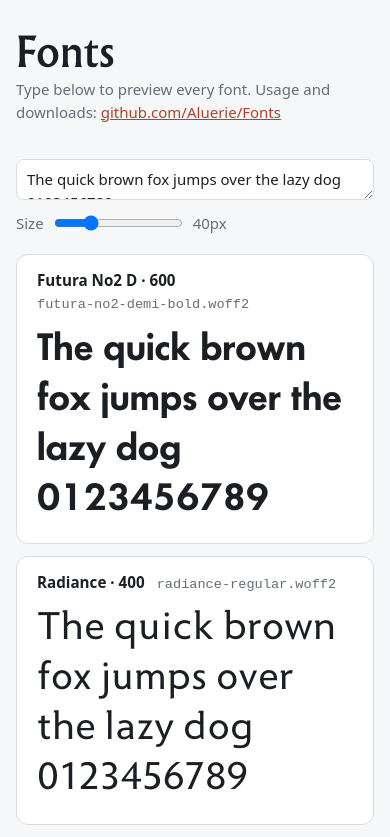
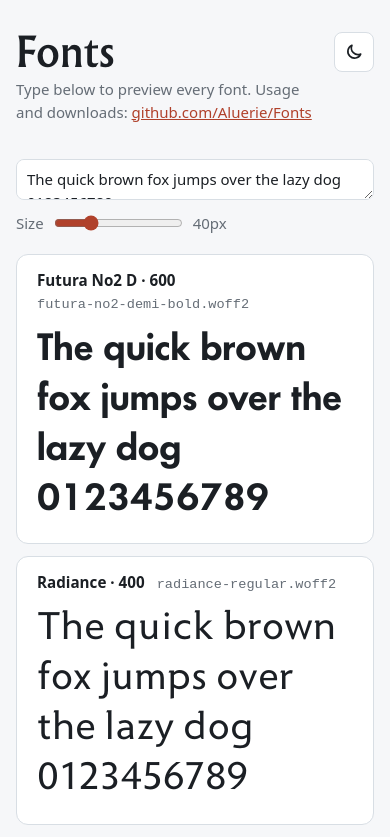
Before and after one commit to Aluerie/Fonts, a plain HTML site: page index.html in a window 390 px wide. Shown: the top 837 px of the page. Drawn offline with Linux system fonts and the light colour scheme.

Commit message:
✨ Add demo theme toggle and Dependabot auto-merge

```diff
--- a/index.html
+++ b/index.html
@@ -5,9 +5,16 @@
 <meta name="viewport" content="width=device-width, initial-scale=1">
 <title>Fonts</title>
 <link rel="stylesheet" href="fonts.css">
+<script>
+  // Apply a saved theme before the page paints, so it doesn't flash the system theme first.
+  try {
+    const saved = localStorage.getItem("theme");
+    if (saved === "light" || saved === "dark") document.documentElement.dataset.theme = saved;
+  } catch {}
+</script>
 <style>
   :root {
-    color-scheme: light dark;
+    color-scheme: light;
     --bg: #f6f7f9;
     --card: #ffffff;
     --text: #1b1f24;
@@ -16,7 +23,8 @@
     --accent: #b0412b;
   }
   @media (prefers-color-scheme: dark) {
-    :root {
+    :root:not([data-theme="light"]) {
+      color-scheme: dark;
       --bg: #13161a;
       --card: #1b1f24;
       --text: #f0f3f6;
@@ -24,6 +32,15 @@
       --line: #30363d;
       --accent: #e5764f;
     }
+  }
+  :root[data-theme="dark"] {
+    color-scheme: dark;
+    --bg: #13161a;
+    --card: #1b1f24;
+    --text: #f0f3f6;
+    --muted: #8b949e;
+    --line: #30363d;
+    --accent: #e5764f;
   }
   * { box-sizing: border-box; }
   body {
@@ -35,7 +52,23 @@
   }
   main { max-width: 1000px; margin: 0 auto; }
   h1 { margin: 0 0 4px; font: 600 2.4rem/1.1 "Reaver", Georgia, serif; }
-  header p { margin: 0 0 24px; color: var(--muted); }
+  .top { display: flex; gap: 16px; align-items: flex-start; justify-content: space-between; }
+  .top p { margin: 0 0 24px; color: var(--muted); }
+  .theme {
+    flex: none;
+    display: grid;
+    place-items: center;
+    width: 40px;
+    height: 40px;
+    padding: 0;
+    border: 1px solid var(--line);
+    border-radius: 8px;
+    background: var(--card);
+    color: var(--text);
+    cursor: pointer;
+  }
+  .theme:hover { border-color: var(--muted); }
+  .theme svg { width: 20px; height: 20px; }
   a { color: var(--accent); }
   .controls {
     position: sticky;
@@ -61,6 +94,7 @@
     resize: vertical;
   }
   .controls label { display: flex; gap: 8px; align-items: center; color: var(--muted); }
+  .controls input { accent-color: var(--accent); }
   .controls output { min-width: 3.5ch; font-variant-numeric: tabular-nums; }
   .samples { display: grid; grid-template-columns: minmax(0, 1fr); gap: 12px; margin-top: 8px; }
   .sample {
@@ -77,9 +111,12 @@
 </head>
 <body>
 <main>
-  <header>
-    <h1>Fonts</h1>
-    <p>Type below to preview every font. Usage and downloads: <a href="https://github.com/Aluerie/Fonts">github.com/Aluerie/Fonts</a></p>
+  <header class="top">
+    <div>
+      <h1>Fonts</h1>
+      <p>Type below to preview every font. Usage and downloads: <a href="https://github.com/Aluerie/Fonts">github.com/Aluerie/Fonts</a></p>
+    </div>
+    <button class="theme" id="theme" type="button"></button>
   </header>
 
   <div class="controls">
@@ -122,6 +159,27 @@
       p.style.fontSize = `${size.value}px`;
     }
   }
+  // Theme toggle: starts from the system theme; a click switches and remembers the choice.
+  const themeButton = document.getElementById("theme");
+  const systemDark = matchMedia("(prefers-color-scheme: dark)");
+  const sun = '<svg viewBox="0 0 24 24" fill="none" stroke="currentColor" stroke-width="2" stroke-linecap="round" aria-hidden="true"><circle cx="12" cy="12" r="4"/><path d="M12 2v2M12 20v2M4.9 4.9l1.4 1.4M17.7 17.7l1.4 1.4M2 12h2M20 12h2M4.9 19.1l1.4-1.4M17.7 6.3l1.4-1.4"/></svg>';
+  const moon = '<svg viewBox="0 0 24 24" fill="none" stroke="currentColor" stroke-width="2" stroke-linecap="round" stroke-linejoin="round" aria-hidden="true"><path d="M20 14.5A8 8 0 0 1 9.5 4a8 8 0 1 0 10.5 10.5z"/></svg>';
+  const isDark = () => (document.documentElement.dataset.theme || (systemDark.matches ? "dark" : "light")) === "dark";
+  function showThemeButton() {
+    // The icon shows the theme a click switches to.
+    themeButton.innerHTML = isDark() ? sun : moon;
+    themeButton.setAttribute("aria-label", isDark() ? "Switch to light theme" : "Switch to dark theme");
+    themeButton.title = themeButton.getAttribute("aria-label");
+  }
+  themeButton.addEventListener("click", () => {
+    const next = isDark() ? "light" : "dark";
+    document.documentElement.dataset.theme = next;
+    try { localStorage.setItem("theme", next); } catch {}
+    showThemeButton();
+  });
+  systemDark.addEventListener("change", showThemeButton);
+  showThemeButton();
+
   text.addEventListener("input", update);
   size.addEventListener("input", update);
   update();
```
Also changed, not shown: 3 other files.
